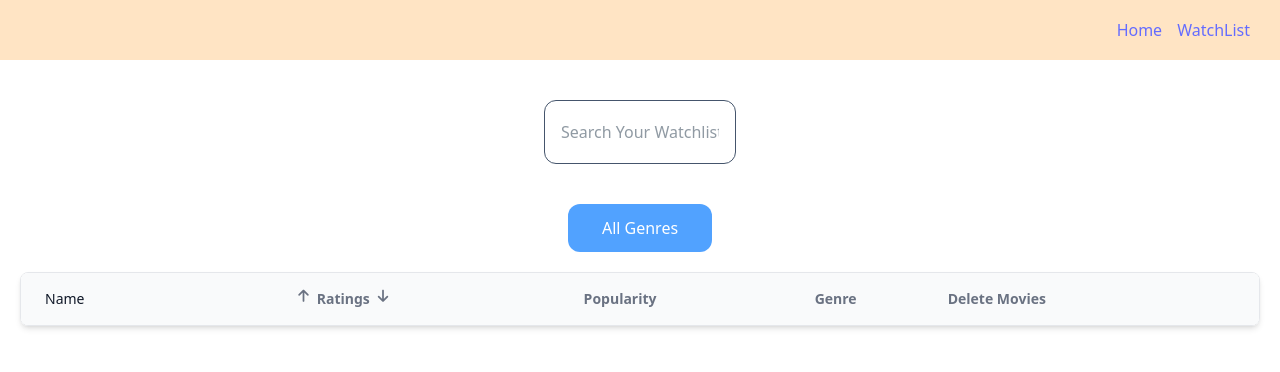
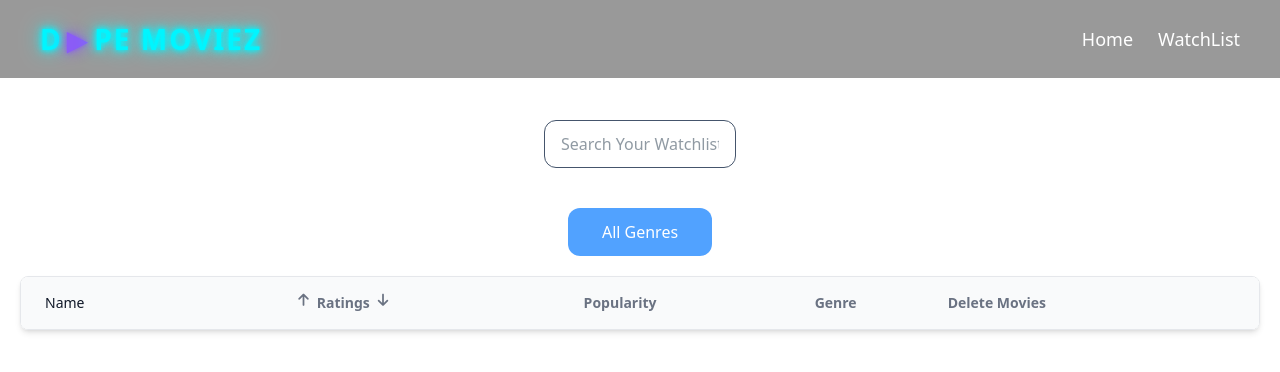
Before and after one commit to tajinder2610/Frontend-Project, a React (Vite) app: page /watchlist in a window 1280 px wide. Shown: the top 372 px of the page. Built offline with nearby package versions, Linux system fonts and the light colour scheme.

Commit message:
project update 2

```diff
--- a/src/App.css
+++ b/src/App.css
@@ -4,11 +4,10 @@
 }
 
 .logo {
-  height: 6em;
-  padding: 1.5em;
-  will-change: filter;
-  transition: filter 300ms;
+  text-decoration: none;
+  color: inherit;
 }
+
 .logo:hover {
   filter: drop-shadow(0 0 2em #646cffaa);
 }
@@ -41,19 +40,58 @@
 
 
 .header {
-  height: 60px;
-  background-color: bisque;
+  width: 100%;
+  position: absolute;
+  top: 0;
+  z-index: 10;
+
+  background: rgba(0, 0, 0, 0.4);
+  backdrop-filter: blur(8px);
+  -webkit-backdrop-filter: blur(8px);
+
   display: flex;
   align-items: center;
-  justify-content: flex-end;
-  padding-right: 30px;
+  justify-content: space-between;
+
+  padding: 18px 40px;   /* 👈 this fixes spacing */
 }
 
-.header ul {
+
+.nav-links {
   display: flex;
-  gap: 15px;
-  align-items: center;
-  justify-content: flex-end;
+  gap: 25px;
+  list-style: none;
+}
+
+.nav-links a {
+  color: white;
+  text-decoration: none;
+  font-size: 18px;
+  transition: 0.3s ease;
+}
+
+.nav-links a:hover {
+  color: #facc15; /* yellow hover */
+}
+
+.neon-logo {
+  font-size: 28px;
+  font-weight: 800;
+  color: #00f5ff;
+  letter-spacing: 2px;
+  text-shadow:
+    0 0 5px #00f5ff,
+    0 0 10px #00f5ff,
+    0 0 20px #00f5ff;
+}
+
+.play-o {
+  display: inline-block;
+  margin: 0 4px;
+  color: #8b5cf6;
+  text-shadow:
+    0 0 5px #8b5cf6,
+    0 0 15px #8b5cf6;
 }
 
 .movie-list-page {
--- a/src/components/Banner.jsx
+++ b/src/components/Banner.jsx
@@ -15,10 +15,14 @@ function Banner() {
         getData();
     })
   return (
-    <div className ="h-[20vh] md:h-[75vh] bg-cover flex items-end" style={{backgroundImage:`url(${bannerImage})`}}>
-        <div className='text-white w-full text-center text-2xl'>{movieTitle}</div>
+  <div className="h-[20vh] md:h-[75vh] bg-cover bg-center flex items-end" style={{ backgroundImage: `url(${bannerImage})` }}>
+    <div className="w-full text-center">
+      <div className="inline-block bg-black/60 text-white text-2xl px-4 py-2 mb-4 rounded">
+        {movieTitle}
+      </div>
     </div>
-  )
+  </div>
+);
 }
 
 export default Banner
--- a/src/components/Header.jsx
+++ b/src/components/Header.jsx
@@ -3,12 +3,17 @@ import { Link } from 'react-router';
 const Header = () => {
   return (
     <div className="header">
-            <ul>
+
+      <Link to="/" className="logo neon-logo">
+        D<span className="play-o">▶</span>PE MOVIEZ
+      </Link>
+
+      <ul className="nav-links">
         <li><Link to="/">Home</Link></li>
         <li><Link to="/watchlist">WatchList</Link></li>
       </ul>
     </div>
-    )
-}
+  );
+};
 
 export default Header;
--- a/src/components/Movie.jsx
+++ b/src/components/Movie.jsx
@@ -1,18 +1,42 @@
-import { useState } from "react"
+const Movie = ({ movie, addToWatchlist, removeFromWatchlist, doesContain }) => {
+  return (
+    <div className="movie">
+      <img
+        className="rounded-xl w-full"
+        src={`https://image.tmdb.org/t/p/w500/${movie.poster_path}`}
+        alt={movie.title}
+      />
 
-const Movie = ({movie, addToWatchlist, removeFromWatchlist, doesContain}) => {
+      {/* Title + Action Row */}
+      <div className="flex items-center gap-2 mt-2">
 
-    return (
-        <div className="movie">
-            <img className="rounded-xl" src={`https://image.tmdb.org/t/p/w500/${movie.poster_path}` } />
-            <h4>{movie.title}</h4>
-            {
-                doesContain(movie) == false ?
-                <div className="action" onClick={() => addToWatchlist(movie)}>💘</div>:
-                <div className="action" onClick={() => removeFromWatchlist(movie)}>❌</div>
-            }
-        </div>
-    )
-}
+        {/* Title (truncated but full title on hover) */}
+        <h4
+          className="flex-1 truncate font-medium cursor-default"
+          title={movie.title}   // adding title will show the full movie name on hover automatically
+        >
+          {movie.title}
+        </h4>
+
+        {/* Action Icon */}
+        {!doesContain(movie) ? (
+          <div
+            className="cursor-pointer text-xl hover:scale-110 transition"
+            onClick={() => addToWatchlist(movie)}
+          >
+            💘
+          </div>
+        ) : (
+          <div
+            className="cursor-pointer text-xl hover:scale-110 transition"
+            onClick={() => removeFromWatchlist(movie)}
+          >
+            ❌
+          </div>
+        )}
+      </div>
+    </div>
+  );
+};
 
 export default Movie;
--- a/src/components/WatchList.jsx
+++ b/src/components/WatchList.jsx
@@ -80,12 +80,12 @@ function Watchlist() {
   }, [watchlist, search, currGenre]);
 
   return (
-    <>
+    <div className="pt-20">
       {/* Searchbar */}
       <div className="flex justify-center my-10">
         <input
           placeholder="Search Your Watchlist"
-          className="rounded-xl h-[4rem] w-[12rem] bg-gray200 px-4 outline-none border border-slate-600"
+          className="rounded-xl h-[3rem] w-[12rem] bg-gray200 px-4 outline-none border border-slate-600"
           type="text"
           onChange={handleSearch}
           value={search}
@@ -173,7 +173,7 @@ function Watchlist() {
           </tbody>
         </table>
       </div>
-    </>
+    </div>
   );
 }
 
```
Lines whose indentation alone changed are shown as unchanged.
